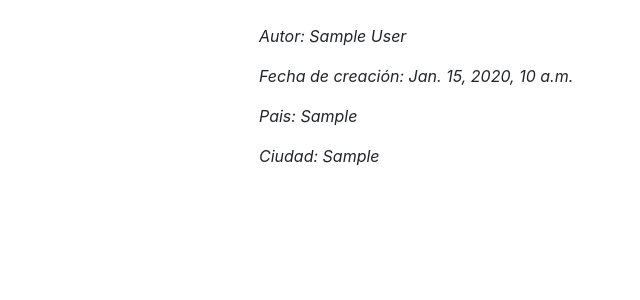
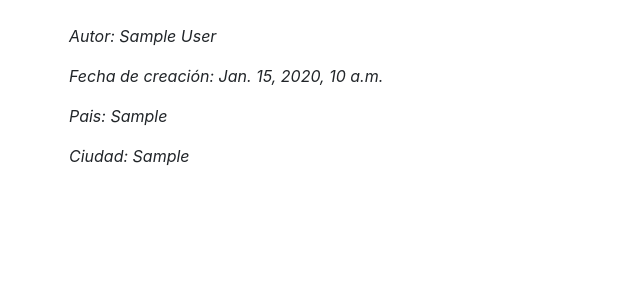
Before and after one commit to jjr2040/gallery-act8, a Django app: page /details/1/ in a window 1280 px wide. Shown: the part 56-356 px from the top of the page, without its empty margins (16-656 px from the left). Run offline with Django 3.2, Linux system fonts and the light colour scheme; tables that the repository leaves empty hold one stand-in row (values such as "Sample post"); some libraries are stand-ins or nearby versions.

Commit message:
Cols out. details.html

```diff
--- a/mediagallery/templates/mediagallery/details.html
+++ b/mediagallery/templates/mediagallery/details.html
@@ -14,18 +14,11 @@
 
 <div class="container ">
 
-
-<div class="row">
-  <div class="col-2"></div>
-  <div class="col-8">
     <div id="player"></div>
       <p class="font-italic">Autor: {{mediaDetails.author}}</p>
       <p class="font-italic">Fecha de creación: {{mediaDetails.created_at}}</p>
       <p class="font-italic">Pais: {{mediaDetails.country}}</p>
       <p class="font-italic">Ciudad: {{mediaDetails.city}}</p>
-  </div>
-   <div class="col-2"></div>
-</div>
 
     <script>
 
```
